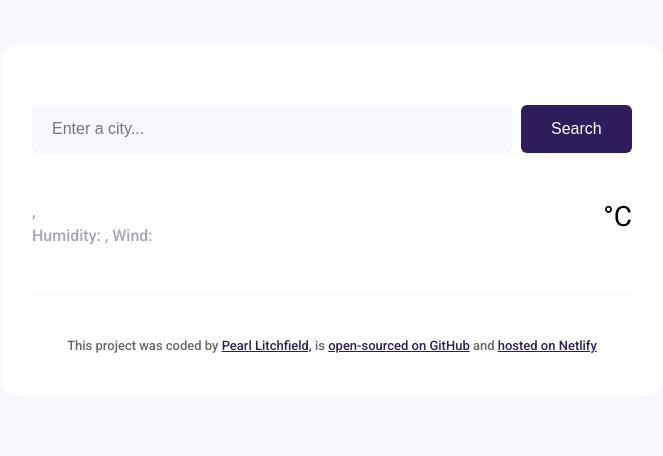
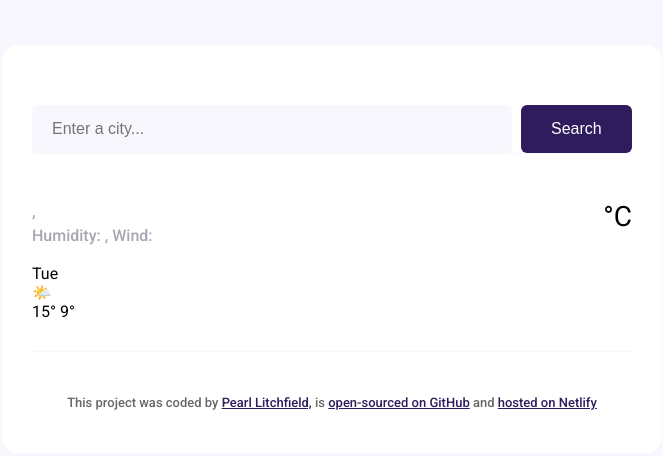
Before and after one commit to pearllitchfield/weather-application-two-github, a plain HTML site: page index.html in a window 1280 px wide. Shown: the whole page, without its empty margins (308-971 px from the left). Drawn offline with nearby package versions, Linux system fonts and the light colour scheme; no server answers.

Commit message:
Updated index.html
Added forecast to index.html.

```diff
--- a/index.html
+++ b/index.html
@@ -45,8 +45,14 @@
             <div class="weather-app-units">°C</div>
           </div>
         </div>
+        <div class="weather-forecast">
+          <div class="weather-forecast-day">
+            <div class="weather-forecast-date">Tue</div>
+            <div class="weather-forecast-icon">🌤️</div>
+            <div class="weather-forecast-temperatures">15° 9°</div>
+          </div>
+        </div>
       </main>
-
       <footer>
         <p>
           This project was coded by
```
Also changed, not shown: 1 other file.
